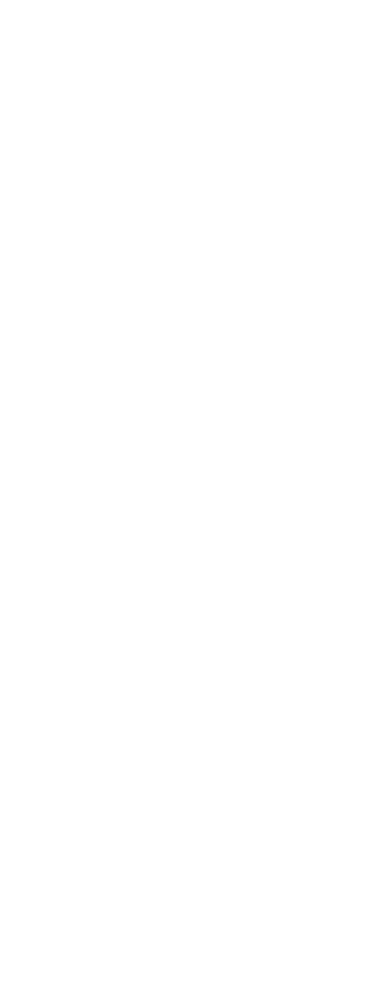
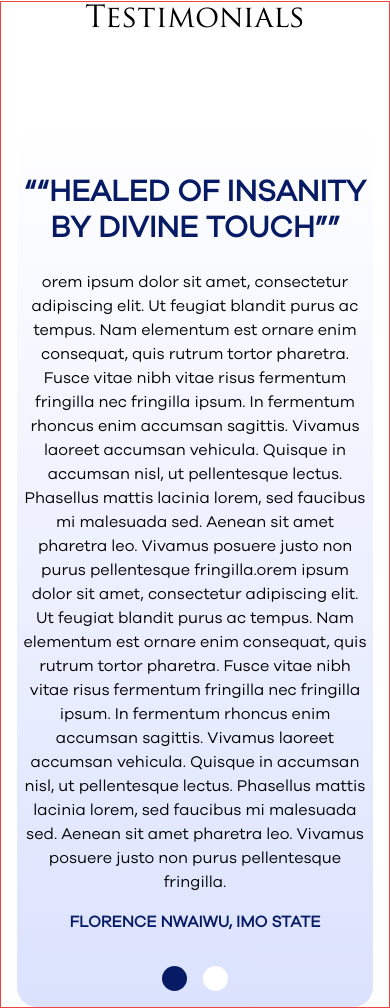
Before and after one commit to MUJTEKNIFY-LIMITED/shiloh-world-chapel, a React (Vite) app: page / in a window 390 px wide. Shown: the part 7278-8286 px from the top of the page. Before the commit the page ends 7231 px from the top, so only its background shows below. Built offline with nearby package versions, Linux system fonts and the light colour scheme.

Commit message:
Completed testimonial section on homepage for both mobile and desktop view

```diff
--- a/src/components/EventsSection.tsx
+++ b/src/components/EventsSection.tsx
@@ -43,7 +43,7 @@
 
   return (
     <>
-      <section className="h-fit lg:h-screen bg-white flex flex-col text-center gap-20 pb-24 lg:pb-48">
+      <section className="h-fit bg-white flex flex-col text-center gap-20 pb-24 lg:pb-48">
         <div className="flex flex-col gap-4 px-6">
           <h5 className="text-xl text-primary font-semibold">EVENTS</h5>
           <p className="text-3xl font-trajan">
--- a/src/components/TestimonialSection.tsx
+++ b/src/components/TestimonialSection.tsx
@@ -1,5 +1,51 @@
+import { useState } from "react";
+
+const testimonials = [
+  {
+    title: "“HEALED OF INSANITY BY DIVINE TOUCH”",
+    text: "orem ipsum dolor sit amet, consectetur adipiscing elit. Ut feugiat blandit purus ac tempus. Nam elementum est ornare enim consequat, quis rutrum tortor pharetra. Fusce vitae nibh vitae risus fermentum fringilla nec fringilla ipsum. In fermentum rhoncus enim accumsan sagittis. Vivamus laoreet accumsan vehicula. Quisque in accumsan nisl, ut pellentesque lectus. Phasellus mattis lacinia lorem, sed faucibus mi malesuada sed. Aenean sit amet pharetra leo. Vivamus posuere justo non purus pellentesque fringilla.orem ipsum dolor sit amet, consectetur adipiscing elit. Ut feugiat blandit purus ac tempus. Nam elementum est ornare enim consequat, quis rutrum tortor pharetra. Fusce vitae nibh vitae risus fermentum fringilla nec fringilla ipsum. In fermentum rhoncus enim accumsan sagittis. Vivamus laoreet accumsan vehicula. Quisque in accumsan nisl, ut pellentesque lectus. Phasellus mattis lacinia lorem, sed faucibus mi malesuada sed. Aenean sit amet pharetra leo. Vivamus posuere justo non purus pellentesque fringilla.",
+    author: "FLORENCE NWAIWU, IMO STATE",
+  },
+  {
+    title: "“SAFE DELIVERY FROM LEG ULCER VIA PROPHECY”",
+    text: "orem ipsum dolor sit amet, consectetur adipiscing elit. Ut feugiat blandit purus ac tempus. Nam elementum est ornare enim consequat, quis rutrum tortor pharetra. Fusce vitae nibh vitae risus fermentum fringilla nec fringilla ipsum. In fermentum rhoncus enim accumsan sagittis. Vivamus laoreet accumsan vehicula. Quisque in accumsan nisl, ut pellentesque lectus. Phasellus mattis lacinia lorem, sed faucibus mi malesuada sed. Aenean sit amet pharetra leo. Vivamus posuere justo non purus pellentesque fringilla.orem ipsum dolor sit amet, consectetur adipiscing elit. Ut feugiat blandit purus ac tempus. Nam elementum est ornare enim consequat, quis rutrum tortor pharetra. Fusce vitae nibh vitae risus fermentum fringilla nec fringilla ipsum. In fermentum rhoncus enim accumsan sagittis. Vivamus laoreet accumsan vehicula. Quisque in accumsan nisl, ut pellentesque lectus. Phasellus mattis lacinia lorem, sed faucibus mi malesuada sed. Aenean sit amet pharetra leo. Vivamus posuere justo non purus pellentesque fringilla.",
+    author: "MRS OKEKE, ANAMBRA STATE",
+  }
+];
+
 const TestimonialSection = () => {
-  return <div>TestimonialSection</div>;
+  const [activeIndex, setActiveIndex] = useState(0);
+
+  return (
+    <>
+      <section className="h-fit bg-white flex flex-col px-4 lg:px-20 gap-20 text-center border border-red-500">
+        <h6 className="text-3xl font-trajan">Testimonials</h6>
+        <div className="h-fit lg:h-[630px] flex flex-col gap-4 lg:gap-10 rounded-[20px] px-1 lg:px-32 pt-14 lg:pt-32 pb-4 bg-gradient-to-b lg:bg-gradient-to-l from-white to-[#DBE2FD] lg:shadow-2xl">
+          <div className="flex flex-col gap-6">
+            <h5 className="text-3xl text-primary font-bold">
+              “{testimonials[activeIndex].title}”
+            </h5>
+            <p className="text-base">{testimonials[activeIndex].text}</p>
+          </div>
+          <p className="text-base font-bold text-primary">
+            {testimonials[activeIndex].author}
+          </p>
+          <div className="flex justify-center gap-4 mt-4 lg:mt-10">
+            {testimonials.map((_, idx) => (
+              <button
+                key={idx}
+                onClick={() => setActiveIndex(idx)}
+                className={`w-[25px] h-[25px] rounded-full transition-all duration-300 ${
+                  activeIndex === idx ? "bg-primary" : "bg-white lg:bg-fourth"
+                }`}
+                aria-label={`Go to testimonial ${idx + 1}`}
+              />
+            ))}
+          </div>
+        </div>
+      </section>
+    </>
+  );
 };
 
 export default TestimonialSection;
--- a/src/pages/BookPurchase.tsx
+++ b/src/pages/BookPurchase.tsx
@@ -6,16 +6,21 @@
 import twitterIcon from "./../assets/icons/social-icons/black-social-icons/black-twitter-icon.svg";
 import keyboardArrowDown from "../assets/icons/arrows/keyboard_arrow_down.svg";
 import flutterwaveIcon from "../assets/icons/flutterwave-icon.svg";
-import { Link, useNavigate } from "react-router-dom";
+import { Link } from "react-router-dom";
+import { useEffect } from "react";
 
 const BookPurchase = () => {
-  const Navigate = useNavigate();
+
+  useEffect(() => {
+    window.scrollTo(0, 0);
+  }, []);
+
   return (
     <>
       <main className="h-fit flex flex-col lg:flex-row lg:justify-center gap-10 px-4 lg:px-20 pt-10 pb-20 lg:py-20">
         <button
           className="flex items-center justify-center w-[47px] h-[47px] p-[11px] border-[3px] border-fifth rounded-[10px] hover:border-black transition-all duration-700"
-          onClick={() => Navigate("/")}
+          onClick={() => window.history.back()}
         >
           <img src={arrowBackIcon} alt="Arrow Back Icon" />
         </button>
--- a/src/pages/Home.tsx
+++ b/src/pages/Home.tsx
@@ -7,6 +7,7 @@
 // import PrayerRequestSection from "../components/PrayerRequestSection.tsx";
 import BookSection from "../components/BookSection.tsx";
 import EventsSection from "../components/EventsSection.tsx";
+import TestimonialSection from "../components/TestimonialSection.tsx";
 
 const Home = () => {
   return (
@@ -19,6 +20,7 @@
         {/* <PrayerRequestSection /> */}
         <BookSection />
         <EventsSection />
+        <TestimonialSection />
       </main>
       {/* <Footer /> */}
     </>
--- a/tailwind.config.js
+++ b/tailwind.config.js
@@ -12,6 +12,7 @@
         primary: "#071B65",
         secondary: "#A65D50",
         tertiary: "#8F8F8F",
+        fourth: "#D9D9D9",
       },
       textColor: {
         primary: "#071B65",
```
